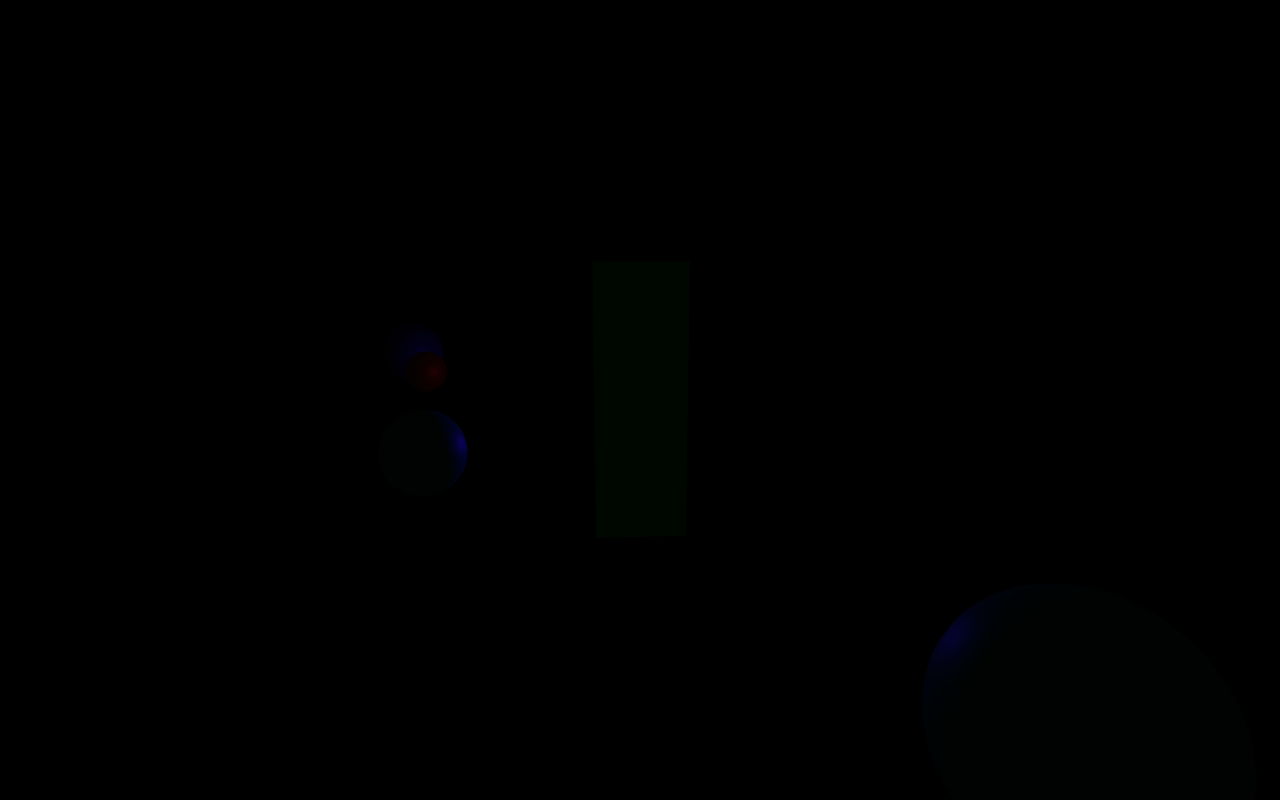
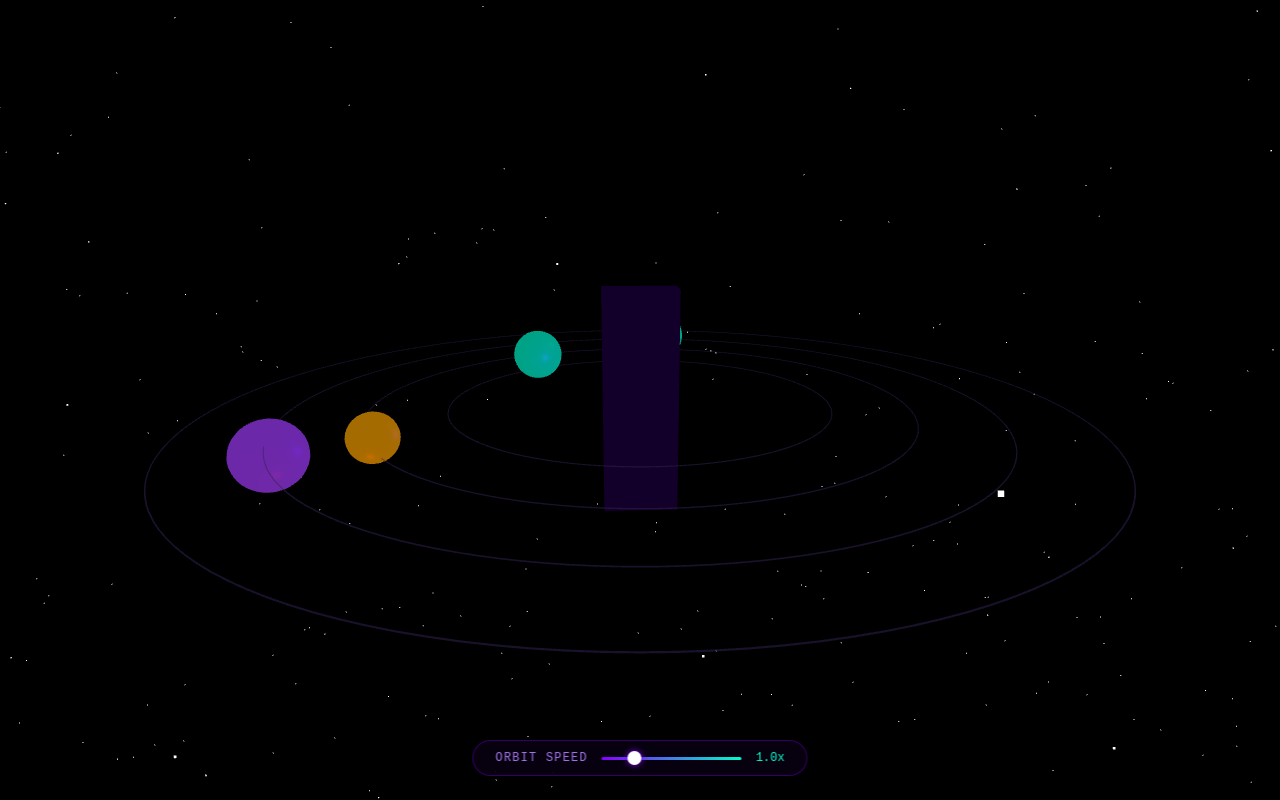
Before and after one commit to davex-ai/Monolitharium, a plain HTML site: page index.html in a window 1280 px wide. Drawn offline with nearby package versions, Linux system fonts and the light colour scheme; animation ran at ten frames a second.

Commit message:
visibility improv

```diff
--- a/index.html
+++ b/index.html
@@ -4,16 +4,82 @@
 <head>
   <meta charset="UTF-8">
   <meta name="description" content="A three.js simulation of the planet system revolving around a monolith, catered to my personal aesthetics.">
-  <title>Three.js Monolith System</title>
+  <title>Monolitharium</title>
   <style>
-    body { margin: 0; overflow: hidden; background: #fff; width: 100%; }
-    canvas { display: block; }
+    * { margin: 0; padding: 0; box-sizing: border-box; }
+    html, body {
+      width: 100%;
+      height: 100%;
+      overflow: hidden;
+      background: #000;
+    }
+    canvas {
+      display: block;
+      width: 100% !important;
+      height: 100% !important;
+    }
+
+    #controls {
+      position: fixed;
+      bottom: 24px;
+      left: 50%;
+      transform: translateX(-50%);
+      display: flex;
+      align-items: center;
+      gap: 14px;
+      background: rgba(10, 0, 20, 0.75);
+      border: 1px solid rgba(136, 0, 255, 0.35);
+      border-radius: 40px;
+      padding: 10px 22px;
+      backdrop-filter: blur(8px);
+      user-select: none;
+      z-index: 10;
+    }
+    #controls label {
+      color: rgba(180, 130, 255, 0.9);
+      font-family: 'Courier New', monospace;
+      font-size: 12px;
+      letter-spacing: 0.1em;
+      text-transform: uppercase;
+      white-space: nowrap;
+    }
+    #speedSlider {
+      -webkit-appearance: none;
+      appearance: none;
+      width: 140px;
+      height: 3px;
+      background: linear-gradient(to right, #8800ff, #00ffcc);
+      border-radius: 2px;
+      outline: none;
+      cursor: pointer;
+    }
+    #speedSlider::-webkit-slider-thumb {
+      -webkit-appearance: none;
+      appearance: none;
+      width: 14px;
+      height: 14px;
+      border-radius: 50%;
+      background: #fff;
+      box-shadow: 0 0 6px #8800ff;
+      cursor: pointer;
+    }
+    #speedVal {
+      color: #00ffcc;
+      font-family: 'Courier New', monospace;
+      font-size: 12px;
+      min-width: 28px;
+      text-align: right;
+    }
   </style>
 </head>
 <body>
+  <div id="controls">
+    <label>Orbit Speed</label>
+    <input type="range" id="speedSlider" min="0" max="5" step="0.05" value="1">
+    <span id="speedVal">1.0x</span>
+  </div>
+
   <script src="https://cdn.jsdelivr.net/npm/three@0.159.0/build/three.min.js"></script>
   <script type="module" src="main.js"></script>
 </body>
 </html>
-
-</html>
--- a/main.js
+++ b/main.js
@@ -1,70 +1,133 @@
 import * as THREE from 'https://cdn.jsdelivr.net/npm/three@0.159.0/build/three.module.js';
 
+// ── Renderer ──────────────────────────────────────────────────────────────────
+const renderer = new THREE.WebGLRenderer({ antialias: true });
+renderer.setPixelRatio(window.devicePixelRatio);
+renderer.setSize(window.innerWidth, window.innerHeight);
+renderer.setClearColor(0x000000, 1); // solid black — no white bleed
+document.body.appendChild(renderer.domElement);
+
+// ── Scene & Camera ────────────────────────────────────────────────────────────
 const scene = new THREE.Scene();
 const camera = new THREE.PerspectiveCamera(60, window.innerWidth / window.innerHeight, 0.1, 1000);
-camera.position.set(0, 3, 15);
+camera.position.set(0, 5, 18);
 
+// ── Resize handler — keeps canvas filling viewport ───────────────────────────
+window.addEventListener('resize', () => {
+  camera.aspect = window.innerWidth / window.innerHeight;
+  camera.updateProjectionMatrix();
+  renderer.setSize(window.innerWidth, window.innerHeight);
+});
 
-const renderer = new THREE.WebGLRenderer({ antialias: true });
-renderer.setSize(window.innerWidth, window.innerHeight);
-document.body.appendChild(renderer.domElement);
-
+// ── Monolith ──────────────────────────────────────────────────────────────────
 const geometry = new THREE.BoxGeometry(2, 6, 1);
-const material = new THREE.MeshStandardMaterial({ color: 0x00ff00 });
-const monolith = new THREE.Mesh(geometry, material);//this is the pole i was talikng about earlier when i said there was a long rectangle...
+// Dark obsidian-like material — visible but mysterious
+const material = new THREE.MeshStandardMaterial({
+  color: 0x1a0a2e,
+  metalness: 0.9,
+  roughness: 0.15,
+  emissive: 0x220044,
+  emissiveIntensity: 0.4,
+});
+const monolith = new THREE.Mesh(geometry, material);
 scene.add(monolith);
 camera.lookAt(monolith.position);
 
-scene.add(new THREE.AmbientLight(0x111111));
-const pointLight = new THREE.PointLight(0x8800ff, 3, 20);
+// ── Lighting ──────────────────────────────────────────────────────────────────
+// Enough ambient to make everything visible
+scene.add(new THREE.AmbientLight(0x443366, 1.2));
+
+// Main purple point light at center
+const pointLight = new THREE.PointLight(0x8800ff, 6, 60);
 pointLight.position.set(0, 0, 0);
 scene.add(pointLight);
 
+// Cyan rim light from above-right — separates monolith from bg
+const rimLight = new THREE.PointLight(0x00ffcc, 3, 40);
+rimLight.position.set(8, 8, -5);
+scene.add(rimLight);
+
+// Soft warm fill from below
+const fillLight = new THREE.PointLight(0xff6600, 1.5, 30);
+fillLight.position.set(-6, -4, 6);
+scene.add(fillLight);
+
+// ── Starfield ─────────────────────────────────────────────────────────────────
+const starGeo = new THREE.BufferGeometry();
+const starPositions = [];
+for (let i = 0; i < 2000; i++) {
+  starPositions.push(
+    (Math.random() - 0.5) * 400,
+    (Math.random() - 0.5) * 400,
+    (Math.random() - 0.5) * 400
+  );
+}
+starGeo.setAttribute('position', new THREE.Float32BufferAttribute(starPositions, 3));
+const starMat = new THREE.PointsMaterial({ color: 0xffffff, size: 0.3, sizeAttenuation: true });
+scene.add(new THREE.Points(starGeo, starMat));
+
+// ── Planets ───────────────────────────────────────────────────────────────────
 const planets = [
-    { radius: 0.75, distance: 5, speed: 3, color: 0x00ffcc, brightness: 1, flicker: 0.1 },
-    { radius: 0.55, distance: 7, speed: 2, color: 0xffaa00, brightness: 1.2, flicker: 0.05 },
-    { radius: 0.84, distance: 9, speed: -3, color: 0x8833ff, brightness: 0.8, flicker: 0.08 },
-    { radius: 1, distance: 11, speed: -1, color: 0x00ffcc, brightness: 1.1, flicker: 0.07 },
+  { radius: 0.75, distance: 5,  speed: 0.8,  color: 0x00ffcc, brightness: 1.4,  flicker: 0.10 },
+  { radius: 0.55, distance: 7,  speed: 0.5,  color: 0xffaa00, brightness: 1.6,  flicker: 0.05 },
+  { radius: 0.84, distance: 9,  speed: -0.7, color: 0xaa44ff, brightness: 1.2,  flicker: 0.08 },
+  { radius: 1.00, distance: 11, speed: -0.3, color: 0x00ffcc, brightness: 1.5,  flicker: 0.07 },
 ];
-
-
 
 const planetMeshes = [];
 
 planets.forEach(p => {
   const geo = new THREE.SphereGeometry(p.radius, 32, 32);
-    const color = new THREE.Color(p.color);
-    color.multiplyScalar(p.brightness);
+  const color = new THREE.Color(p.color).multiplyScalar(p.brightness);
   const mat = new THREE.MeshStandardMaterial({
     color: color,
-        metalness: 0.5,
-        roughness: 0.5
+    emissive: new THREE.Color(p.color).multiplyScalar(0.35),
+    metalness: 0.4,
+    roughness: 0.4,
   });
   const mesh = new THREE.Mesh(geo, mat);
   mesh.userData.baseColor = color.clone();
+  mesh.userData.baseEmissive = new THREE.Color(p.color).multiplyScalar(0.35);
   scene.add(mesh);
   planetMeshes.push(mesh);
-})
 
+  // Orbit ring
+  const ringGeo = new THREE.TorusGeometry(p.distance, 0.012, 8, 160);
+  const ringMat = new THREE.MeshBasicMaterial({ color: 0x332255, transparent: true, opacity: 0.5 });
+  const ring = new THREE.Mesh(ringGeo, ringMat);
+  ring.rotation.x = Math.PI / 2;
+  scene.add(ring);
+});
+
+// ── Speed control ─────────────────────────────────────────────────────────────
+let speedMultiplier = 1.0;
+const slider = document.getElementById('speedSlider');
+const speedVal = document.getElementById('speedVal');
+
+slider.addEventListener('input', () => {
+  speedMultiplier = parseFloat(slider.value);
+  speedVal.textContent = speedMultiplier.toFixed(1) + 'x';
+});
+
+// ── Animate ───────────────────────────────────────────────────────────────────
 function animate() {
   requestAnimationFrame(animate);
-    monolith.rotation.y += 0.001
+
   const time = performance.now() * 0.001;
+
+  monolith.rotation.y += 0.001;
 
   planetMeshes.forEach((mesh, i) => {
     const p = planets[i];
-    const angle = time * p.speed;
+    const angle = time * p.speed * speedMultiplier;
 
     mesh.position.x = Math.cos(angle) * p.distance;
     mesh.position.z = Math.sin(angle) * p.distance;
-    mesh.position.y = Math.sin(angle * 0.3) * 0.3;
+    mesh.position.y = Math.sin(angle * 0.3) * 0.5;
 
-    const flickerFactor = 1 + Math.sin(time * 5 + i) * p.flicker;
-    mesh.material.color.r = mesh.userData.baseColor.r * flickerFactor;
-    mesh.material.color.g = mesh.userData.baseColor.g * flickerFactor;
-    mesh.material.color.b = mesh.userData.baseColor.b * flickerFactor;
+    const flicker = 1 + Math.sin(time * 5 + i) * p.flicker;
+    mesh.material.color.copy(mesh.userData.baseColor).multiplyScalar(flicker);
   });
-
 
   renderer.render(scene, camera);
 }
```
Lines whose indentation alone changed are shown as unchanged.
